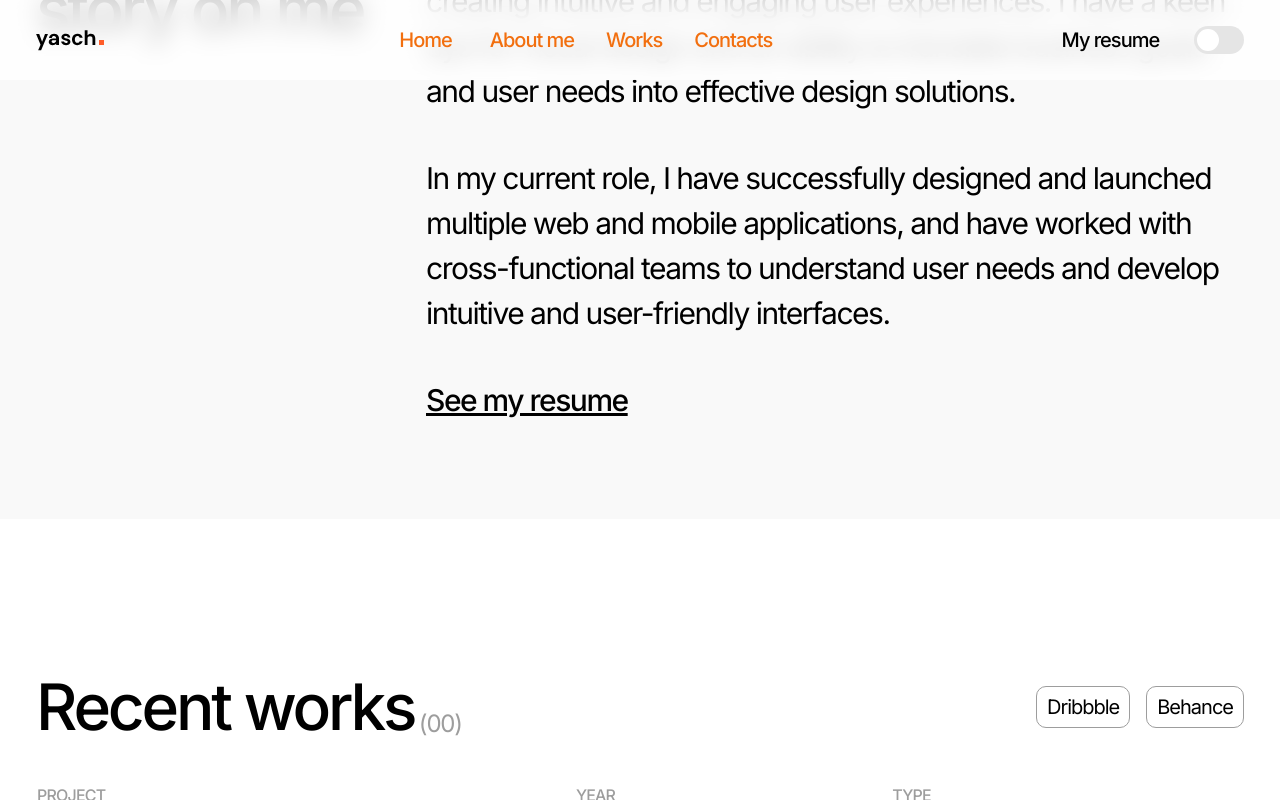
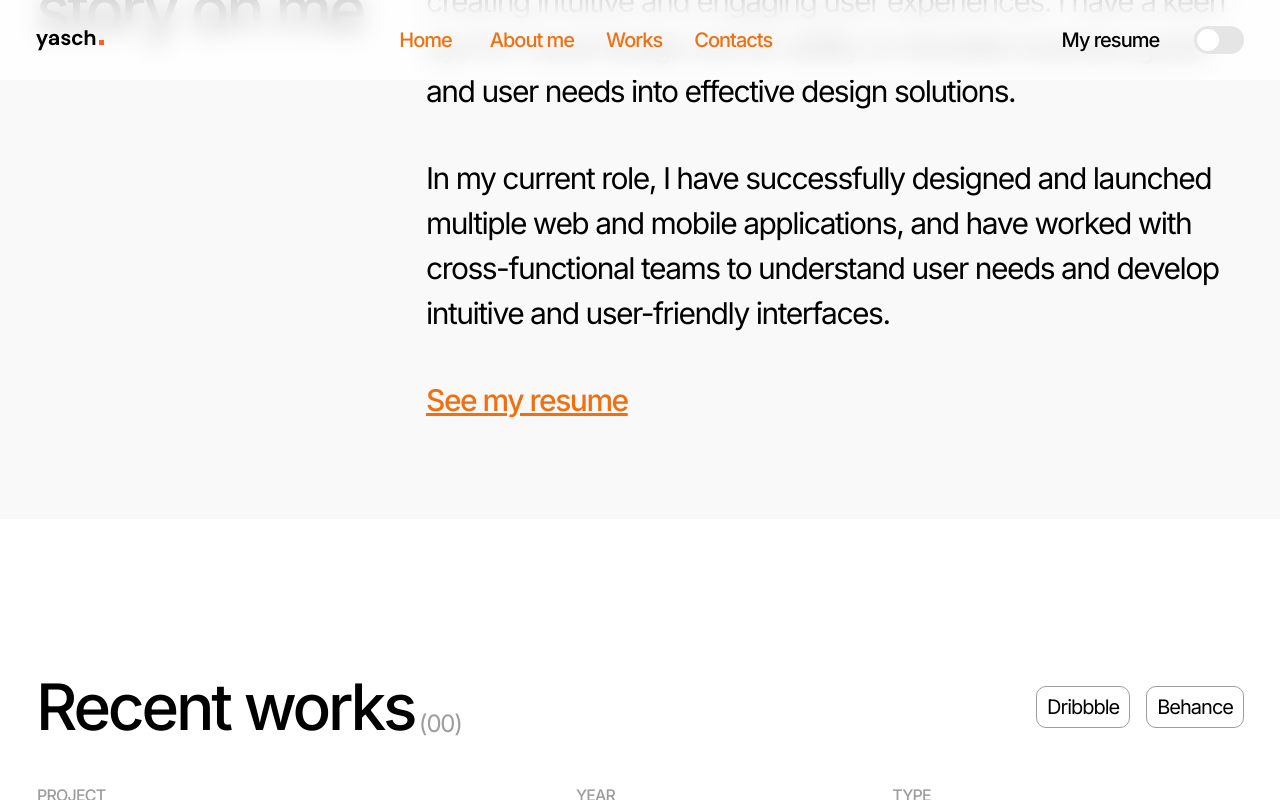
Before and after one commit to cascadetile/yasch, a React (Create React App) app: page / in a window 1280 px wide. In both pictures the pointer is over the link "See my resume". Shown: the part 1161-1961 px from the top of the page. Built offline with nearby package versions, Linux system fonts and the light colour scheme; no server answers.

Commit message:
fix: add hover effect for link in StoryOnMe

```diff
--- a/src/components/StoryOnMe/style.css
+++ b/src/components/StoryOnMe/style.css
@@ -79,6 +79,12 @@
   /* Black */
 
   color: inherit;
+  transition: all .5s;
+}
+
+.story-on-me__resume-link:hover {
+  color: #F26F0F;
+  transition: all .5s;
 }
 
 @media (max-width: 1200px) {
```
